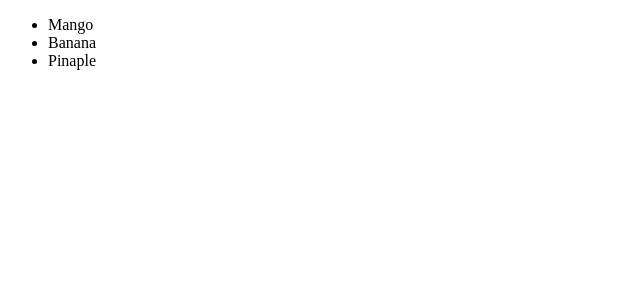
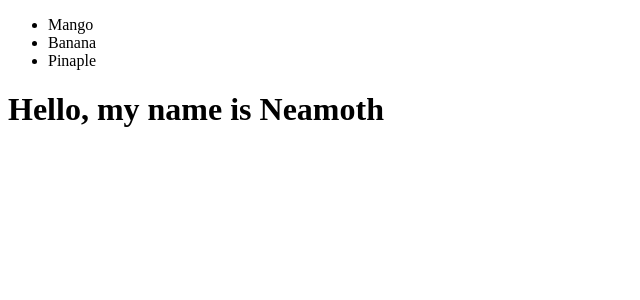
Before and after one commit to neamoth/ReactRecap, a React (Vite) app in the folder reactInitial/: page / in a window 1280 px wide. Shown: the top 300 px of the page, without its empty margins (0-640 px from the left). Built offline with nearby package versions, Linux system fonts and the light colour scheme.

Commit message:
using veriable in html

```diff
--- a/reactInitial/src/index.jsx
+++ b/reactInitial/src/index.jsx
@@ -3,7 +3,7 @@ import { createRoot } from "react-dom/client";
 const root  = createRoot(document.querySelector("#root"));
 const reactElement = <h1>Hello im from jsx!</h1>
 console.log(reactElement);
-
+let name = 'Neamoth';
 function CreateList(){
   return(
     <ul>
@@ -13,9 +13,15 @@ function CreateList(){
     </ul>
   );
 }
+function CreateMyName(){
+  return(
+    <h1>Hello, my name is {name}</h1>
+  );
+}
 
 root.render(
   <div>
     <CreateList/>
+    <CreateMyName/>
   </div>
 );
```
